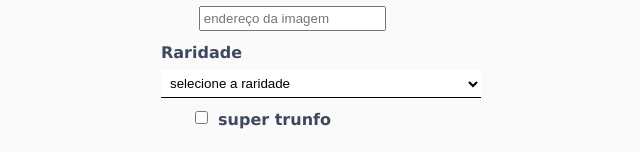
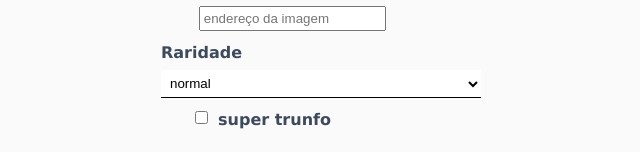
Before and after one commit to JhonatasAnicezio/Tryunfo, a React (Create React App) app: page / in a window 1280 px wide. Shown: the part 328-480 px from the top of the page, without its empty margins (319-959 px from the left). Built offline with nearby package versions, Linux system fonts and the light colour scheme.

Commit message:
feat(App): add initial value in state

```diff
--- a/src/App.js
+++ b/src/App.js
@@ -11,7 +11,7 @@ class App extends Component {
       cardAttr2: '',
       cardAttr3: '',
       cardImage: '',
-      cardRare: '',
+      cardRare: 'normal',
       cardTrunfo: false,
       isSaveButtonDisabled: true,
     };
--- a/src/components/forms/Select.js
+++ b/src/components/forms/Select.js
@@ -1,12 +1,16 @@
 import React from 'react';
 import PropTypes from 'prop-types';
 
-function Select({ text, name, func, value, placeholder, options }) {
+function Select({ text, name, func, value, options }) {
   return (
     <div className={ `container-${name}` } >
       <label htmlFor={ name }>{ text }</label>
-      <select name={ name } id={ name } onChange={ func }>
-        <option defaultValue={ value } disabled selected>{ placeholder }</option>
+      <select
+        value={ value }
+        name={ name }
+        id={ name }
+        onChange={ func }
+      >
         { options.map((opt, index) =>
           <option
             name={ opt }
```
